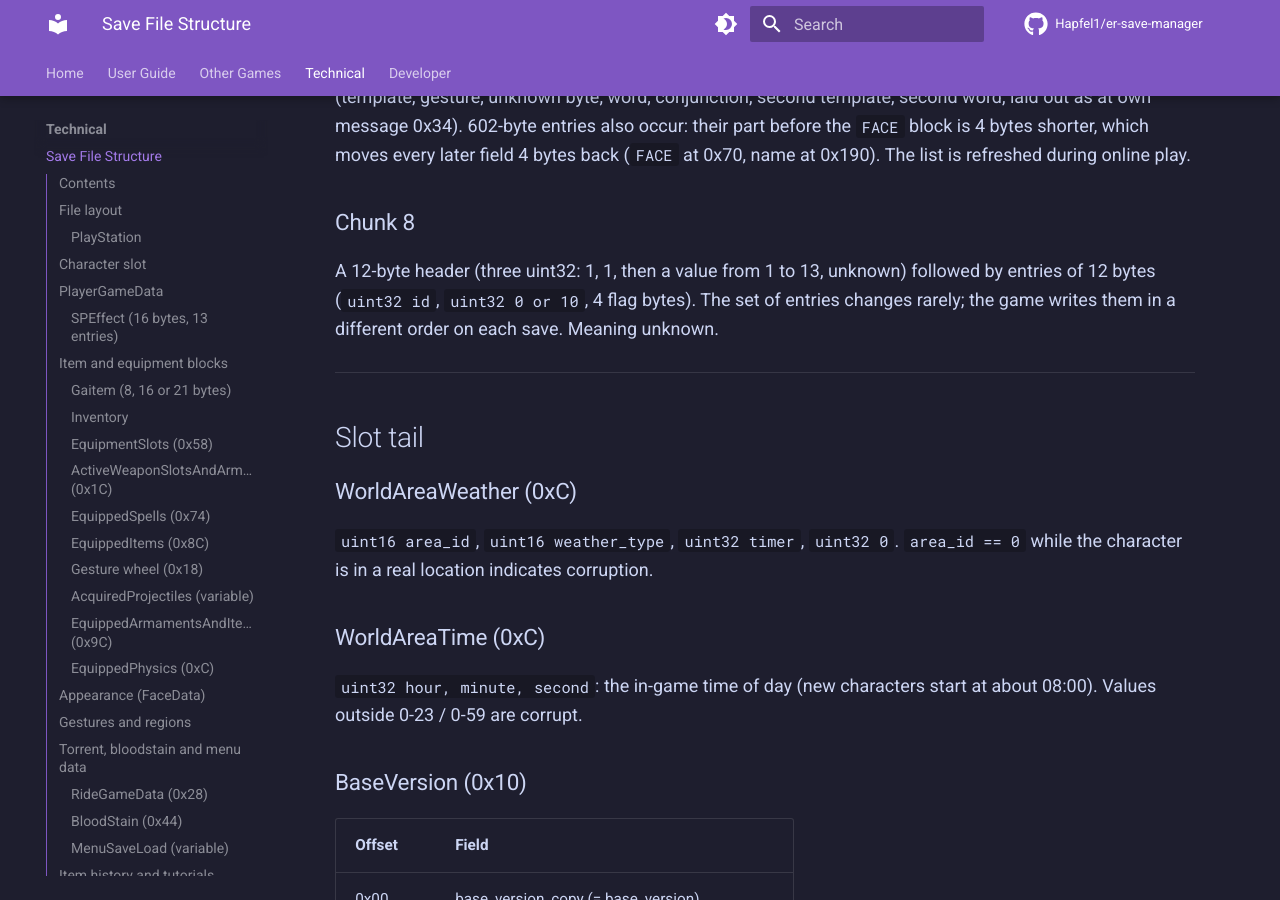
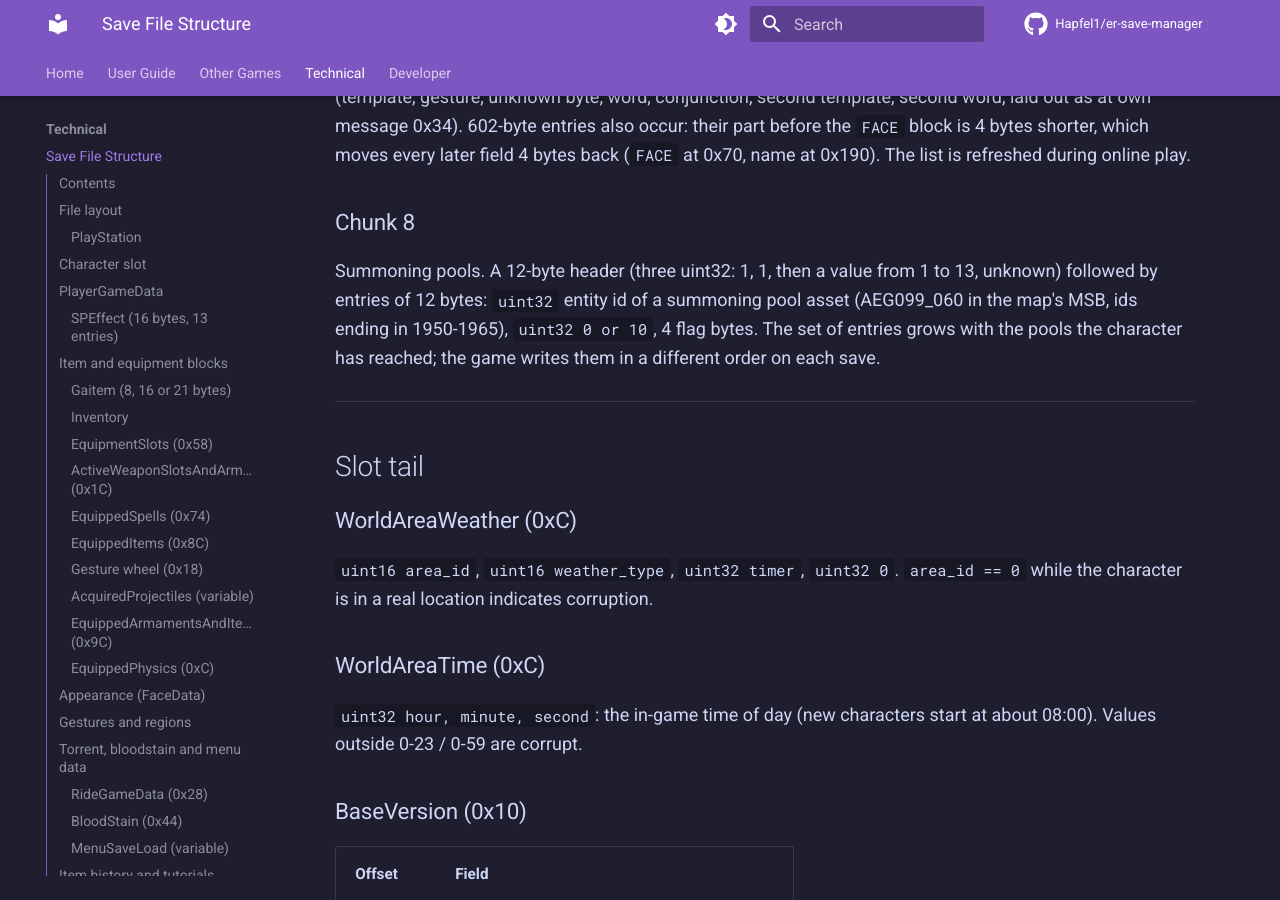
Before and after one commit to Hapfel1/er-save-manager, an MkDocs documentation site: the page built from docs/technical/save-file-structure.md, in a window 1280 px wide and 900 px high, scrolled down 34805 px. Built offline with MkDocs 1.6.1 and Material for MkDocs 9.7.7, drawn with Linux system fonts in a browser that asks for light colours; comment, search, counter and statistics services are not loaded; the version menu is left out.

Commit message:
docs(save-format): NetMan chunk 8 lists summoning pools

```diff
--- a/docs/technical/save-file-structure.md
+++ b/docs/technical/save-file-structure.md
@@ -860,9 +860,10 @@ later field 4 bytes back (`FACE` at 0x70, name at 0x190). The list is refreshed
 
 ### Chunk 8
 
-A 12-byte header (three uint32: 1, 1, then a value from 1 to 13, unknown) followed by entries of 12 bytes (`uint32 id`,
-`uint32 0 or 10`, 4 flag bytes). The set of entries changes rarely; the game writes them in a different
-order on each save. Meaning unknown.
+Summoning pools. A 12-byte header (three uint32: 1, 1, then a value from 1 to 13, unknown) followed by
+entries of 12 bytes: `uint32` entity id of a summoning pool asset (AEG099_060 in the map's MSB, ids ending
+in 1950-1965), `uint32 0 or 10`, 4 flag bytes. The set of entries grows with the pools the character has
+reached; the game writes them in a different order on each save.
 
 ---
 
```
